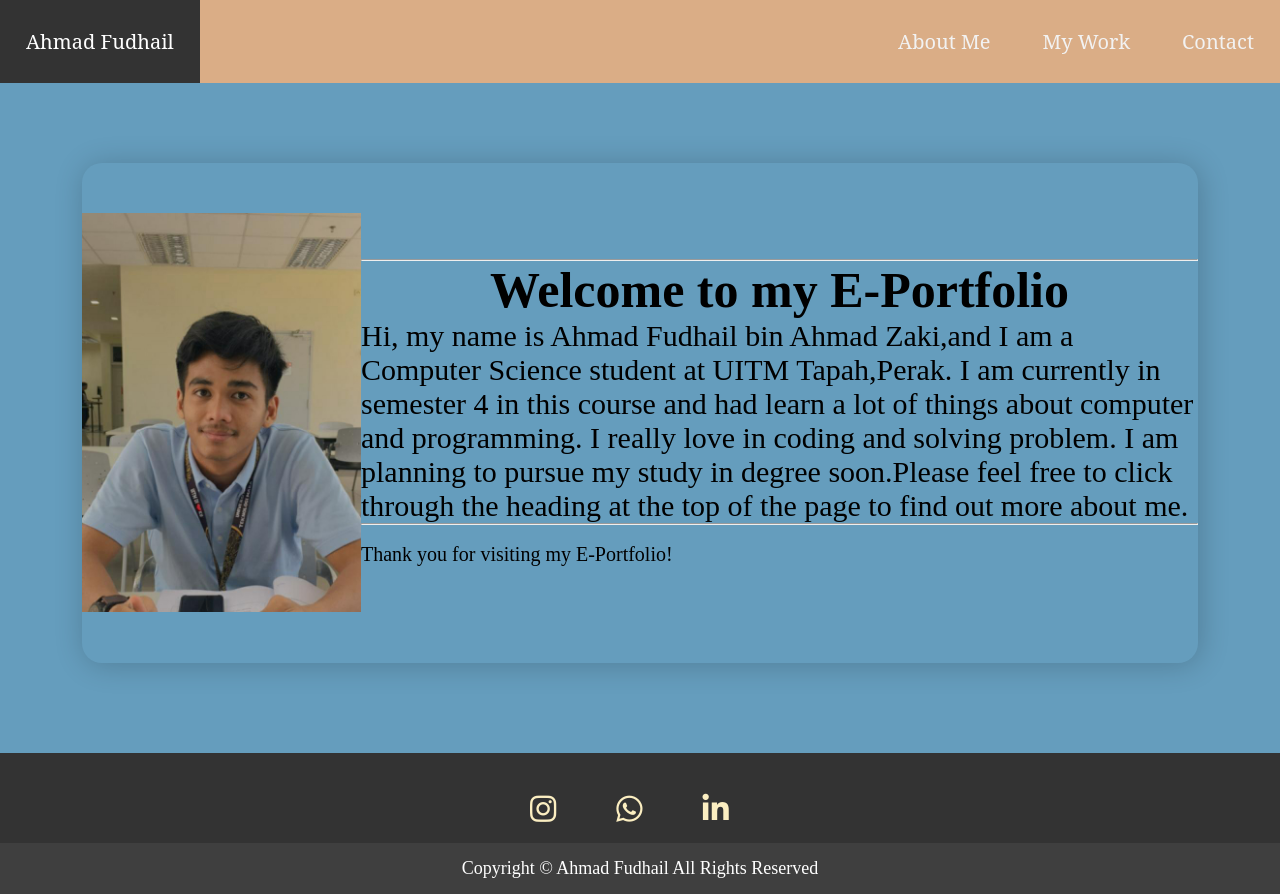
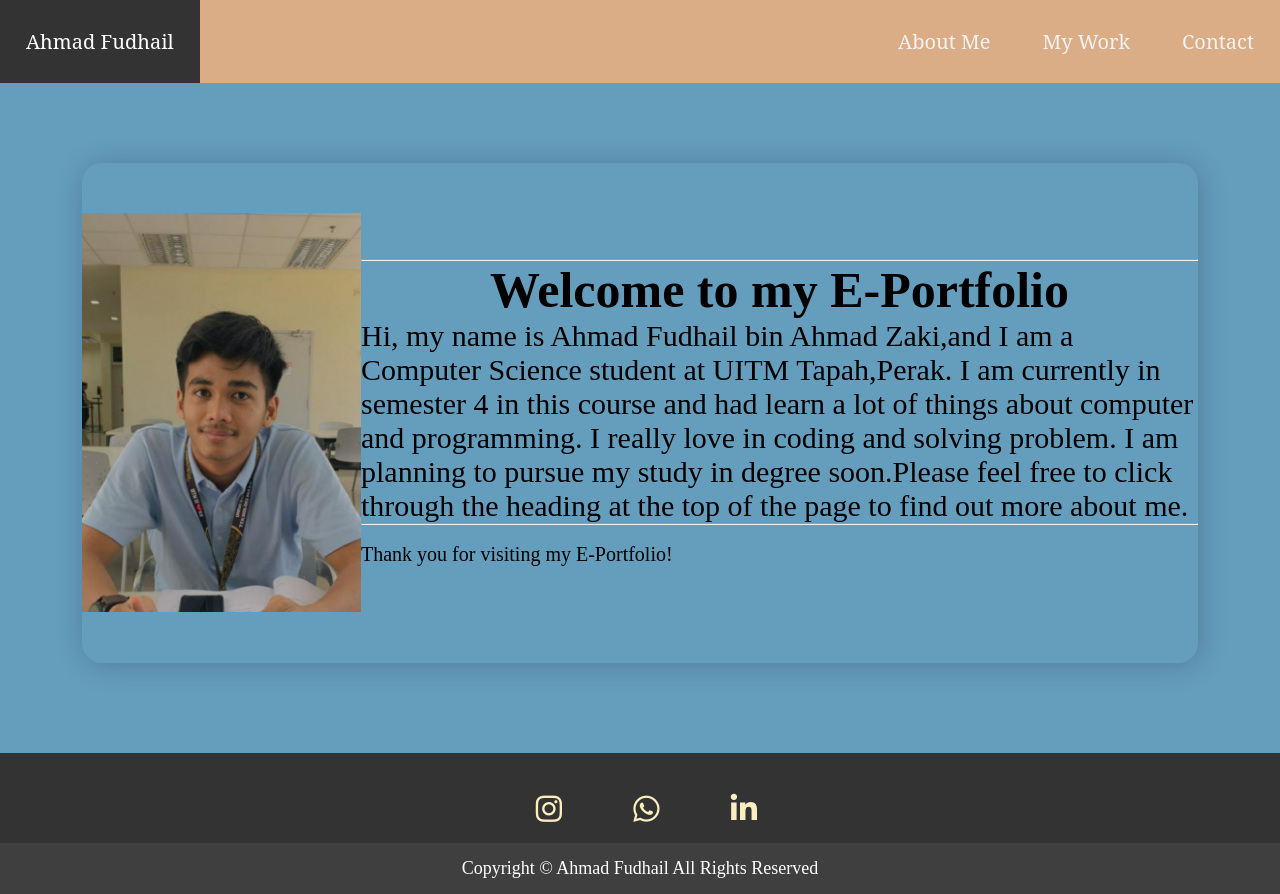
Before and after one commit to Cargand0/portfolio, a plain HTML site: page index.html in a window 1280 px wide. Drawn offline with Linux system fonts and the light colour scheme.

Commit message:
Update index.html

```diff
--- a/index.html
+++ b/index.html
@@ -49,11 +49,11 @@
 		<div class="inner-footer">
 				<div class="social-links">
 					<ul>
-						<li class= "social-items"><a href="https://instagram.com/ahmad_fudhail?igshid=1n2eguh91ptet"><i class="fab fa-instagram"></i></a></li>
+						<li class= "social-items"><a href="https://instagram.com/ahmad_fudhail?igshid=1n2eguh91ptet"><i class="fa fa-fw fab fa-instagram"></i></a></li>
 
-						<li class= "social-items"><a href="http://www.wasap.my/60174488027/"><i class="fab fa-whatsapp"></i></a></li>
+						<li class= "social-items"><a href="http://www.wasap.my/60174488027/"><i class="fa fa-fw fab fa-whatsapp"></i></a></li>
 
-						<li class= "social-items"><a href="https://www.linkedin.com/in/ahmad-fudhail-640947210/"><i class="fab fa-linkedin-in"></i></a></li>
+						<li class= "social-items"><a href="https://www.linkedin.com/in/ahmad-fudhail-640947210/"><i class="fa fa-fw fab fa-linkedin-in"></i></a></li>
 					</ul>
 				</div>
 		</div>
```
